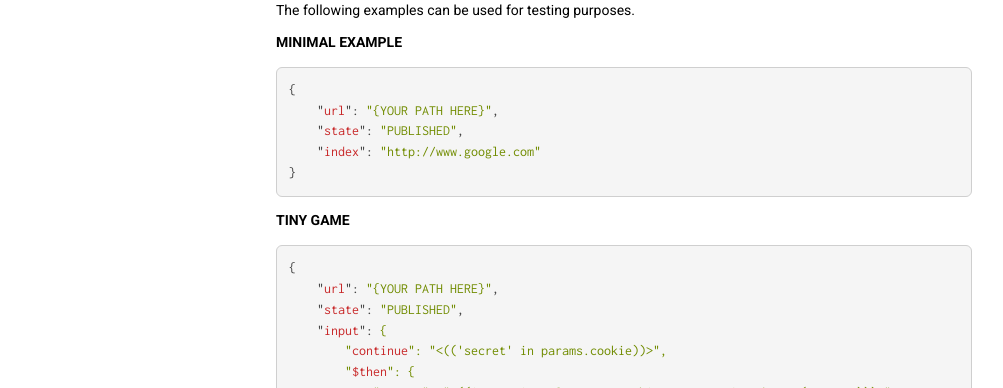
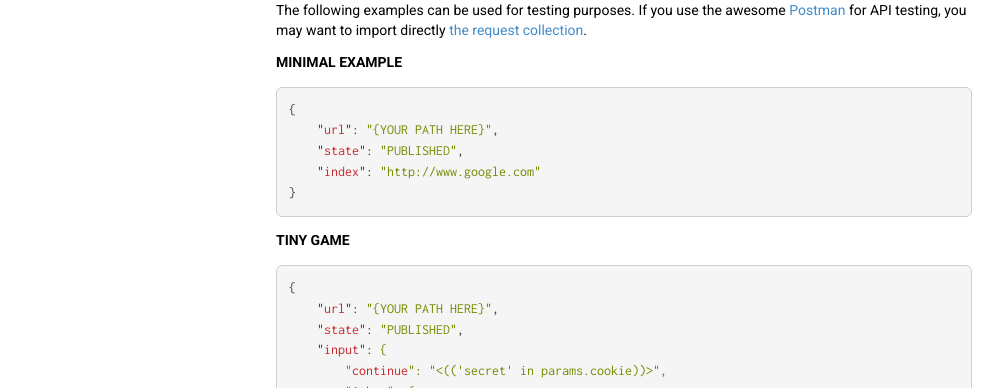
Before and after one commit to unitag/Engine-API, a plain HTML site: page api.html in a window 1280 px wide. Shown: the part 712-1100 px from the top of the page, without its empty margins (138-1141 px from the left). Drawn offline with Linux system fonts and the light colour scheme.

Commit message:
Updated api.html

```diff
--- a/api.html
+++ b/api.html
@@ -11,7 +11,7 @@
 <h2 id="header-api-reference">API reference <a class="permalink" href="#header-api-reference" aria-hidden="true">¶</a></h2>
 <p>The following HTTP methods allow to manipulate operations as JSON documents. The full format of an operation object is described in <a href="https://github.com/unitag/Engine-API/blob/master/Reference.md">a separate document</a>.</p>
 <h2 id="header-examples">Examples <a class="permalink" href="#header-examples" aria-hidden="true">¶</a></h2>
-<p>The following examples can be used for testing purposes.</p>
+<p>The following examples can be used for testing purposes. If you use the awesome <a href="https://chrome.google.com/webstore/detail/postman/fhbjgbiflinjbdggehcddcbncdddomop">Postman</a> for API testing, you may want to import directly <a href="http://unitag.github.io/Engine-API/unitag-engine-api.json.postman_collection">the request collection</a>.</p>
 <h3 id="header-minimal-example">Minimal example <a class="permalink" href="#header-minimal-example" aria-hidden="true">¶</a></h3>
 <pre><code class="language-json">{
     "<span class="hljs-attribute">url</span>": <span class="hljs-value"><span class="hljs-string">"{YOUR PATH HERE}"</span></span>,
```
